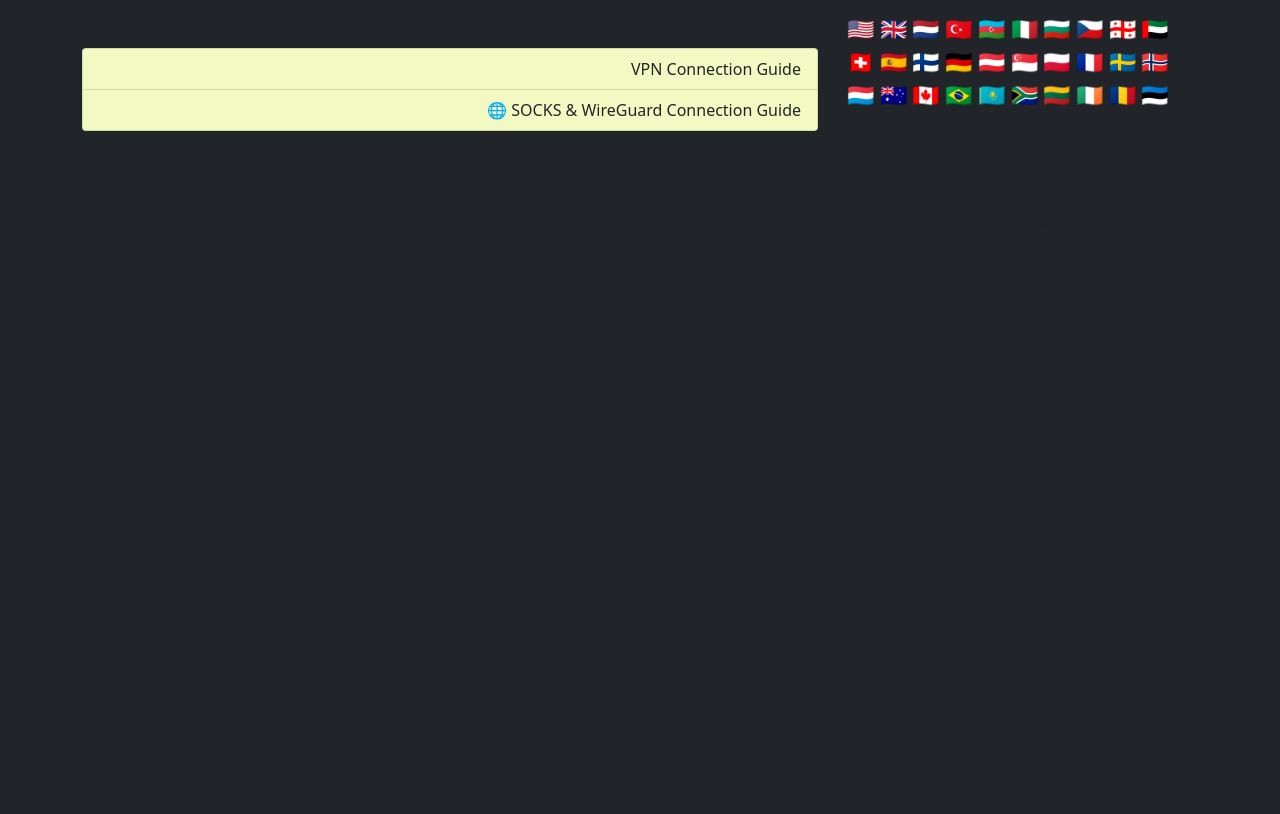
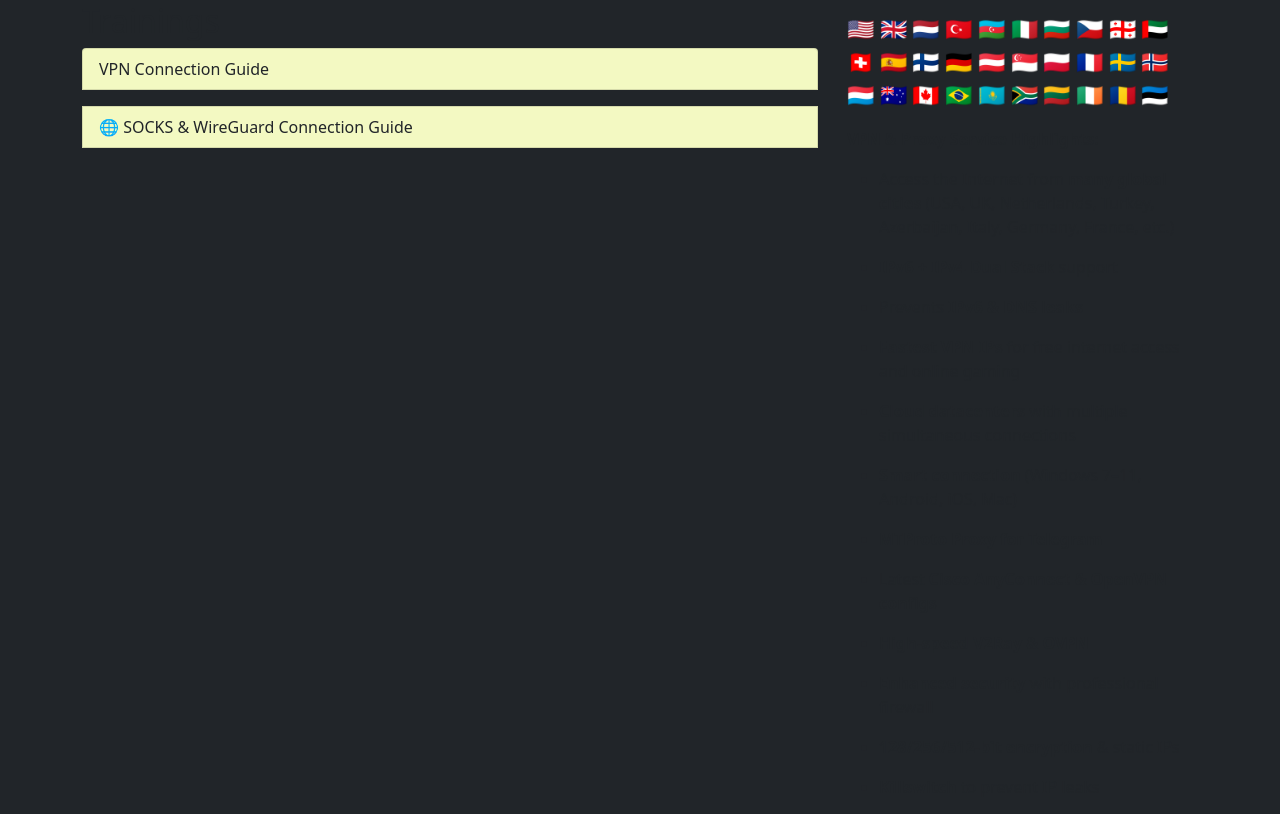
Before and after one commit to SaeidJavadi/Django-VPN-Shop, a Django app: page /helplist in a window 1280 px wide. Shown: the part 79-893 px from the top of the page. Run offline with Django 4.2, Linux system fonts and the light colour scheme; data comes from the database, SQL or seed files in the repository; some libraries are stand-ins or nearby versions.

Commit message:
up template guide

```diff
--- a/backend/vpn/templates/vpn/help_detail.html
+++ b/backend/vpn/templates/vpn/help_detail.html
@@ -2,7 +2,7 @@
 {% load static %}
 {% load i18n %}
 {% block title %}
-    {% trans "Buy VPN" %}
+    {{ object.title }}
 {% endblock title %}
 {% block body %}
     <div class="col-md-8 " style="direction: auto;">
--- a/backend/vpn/templates/vpn/help_list.html
+++ b/backend/vpn/templates/vpn/help_list.html
@@ -2,14 +2,15 @@
 {% load static %}
 {% load i18n %}
 {% block title %}
-    {% trans "Buy VPN" %}
+    {% trans "Guide List" %}
 {% endblock title %}
 {% block body %}
-    <div class="col-md-8 "  style="text-align:right;">
+    <div class="col-md-8 ">
         <h2>Trainings</h2>
         <div class="list-group">
                     {% for help in object_list %}
             <a href="{% url 'vpn:help' pk=help.id %}" class="list-group-item list-group-item-action" style="background-color:#f3f9c2;">{{ help.title }}</a>
+            <p></p>
         {% endfor %}
 </div>
     </div>
```
